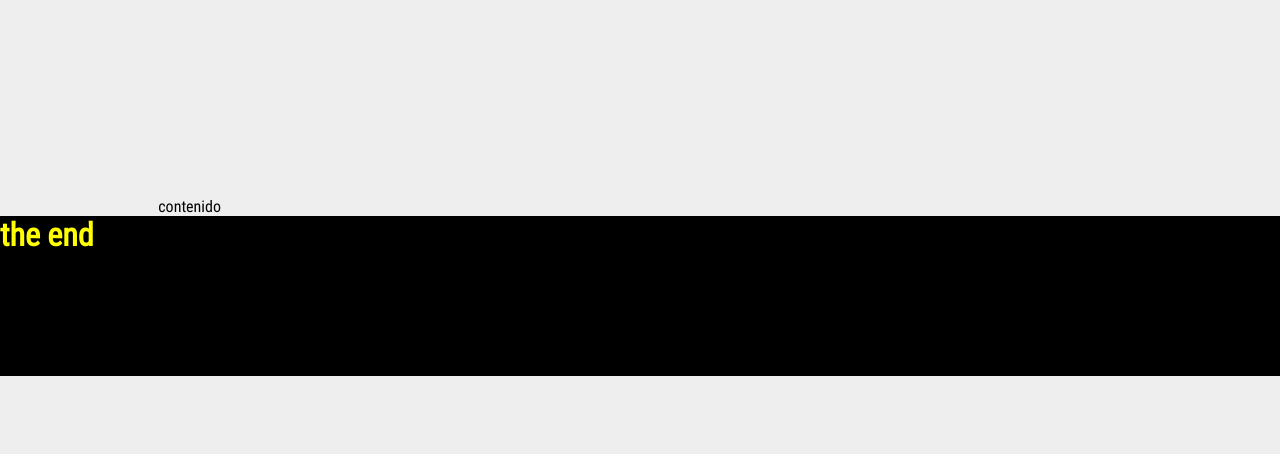
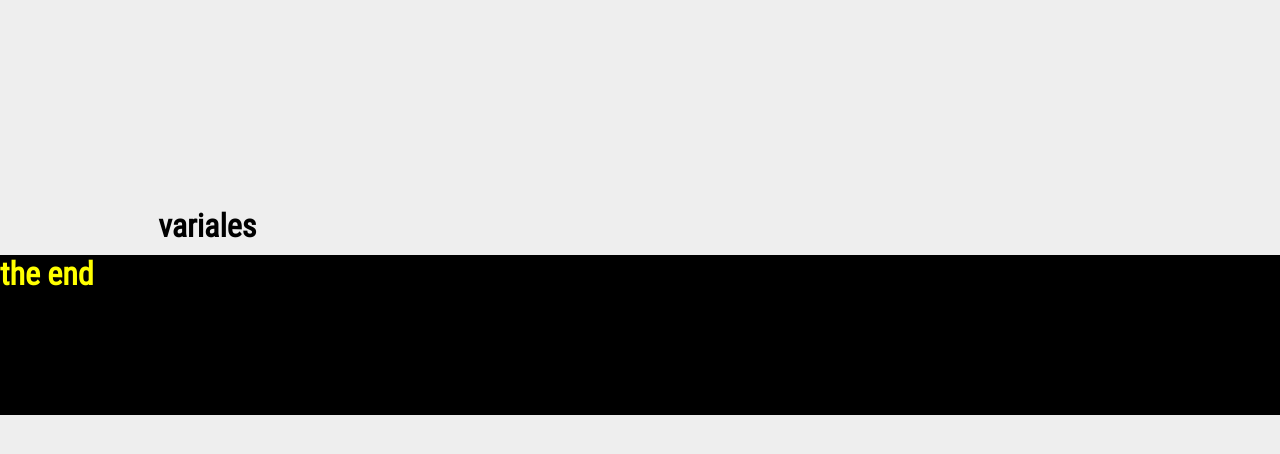
Before and after one commit to jesushernan3/aprendiendo.local, a PHP site: page /views/variables-js.php in a window 1280 px wide. Shown: the part 283-737 px from the top of the page. Run offline with PHP 8.4, Linux system fonts and the light colour scheme.

Commit message:
tercer commit

```diff
--- a/views/variables-js.php
+++ b/views/variables-js.php
@@ -1,11 +1,12 @@
 <?php
 $raiz = "../";
-include_once ("../php/funciones-comunes.php");
+include_once("../php/funciones-comunes.php");
 $titulo_pagina = 'Variables JS';
-include ($raiz."inc/head.php");
-include ($raiz."inc/foot.php");
+include($raiz . "inc/head.php");
 ?>
 
 <main>
-  contenido
+  <h1>variales</h1>
 </main>
+
+<?php include($raiz . "inc/foot.php"); ?>
```
